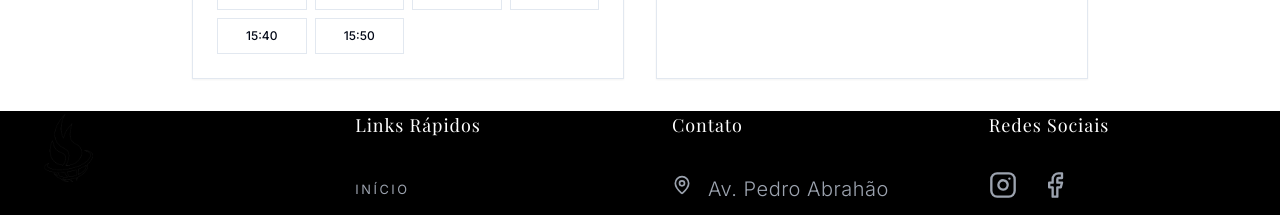
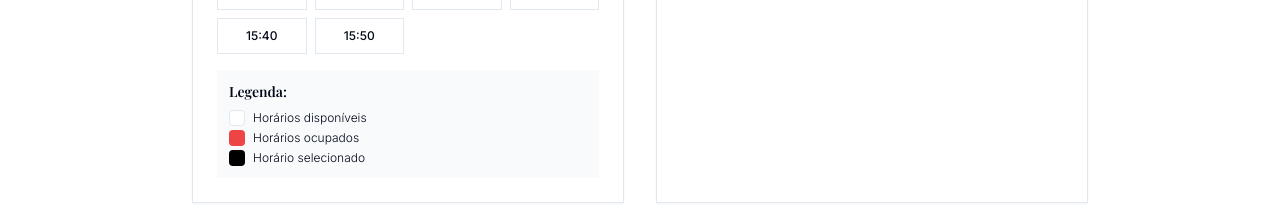
Before and after one commit to natanaelddd/redentor-cristo-digital, a React (Vite) app: page /agendamento in a window 1280 px wide. Shown: the part 1096-1311 px from the top of the page. Built offline with nearby package versions, Linux system fonts and the light colour scheme; no server answers; the database is empty; a web font is replaced by a local one.

Commit message:
Implement appointment availability display

```diff
--- a/src/pages/Agendamento.tsx
+++ b/src/pages/Agendamento.tsx
@@ -86,6 +86,27 @@ const Agendamento = () => {
   // Load booked times and total appointments for the event date
   useEffect(() => {
     loadBookedTimes();
+
+    // Set up real-time updates for appointments
+    const channel = supabase
+      .channel('appointment-updates')
+      .on(
+        'postgres_changes',
+        {
+          event: 'INSERT',
+          schema: 'public',
+          table: 'event_appointments',
+          filter: `appointment_date=eq.${format(eventDate, 'yyyy-MM-dd')}`
+        },
+        () => {
+          loadBookedTimes();
+        }
+      )
+      .subscribe();
+
+    return () => {
+      supabase.removeChannel(channel);
+    };
   }, []);
 
   const loadBookedTimes = async () => {
@@ -236,25 +257,50 @@ const Agendamento = () => {
                 <div>
                   <Label>Horários Disponíveis</Label>
                   <div className="grid grid-cols-4 gap-2 mt-2">
-                    {timeSlots.map((time) => (
+                    {timeSlots.map((time) => {
+                      const isBooked = bookedTimes.includes(time);
+                      const isSelected = selectedTime === time;
+                      const isDisabled = isBooked || totalAppointments >= 70;
+
+                      return (
                         <Button
                           key={time}
                           type="button"
-                        variant={selectedTime === time ? "default" : "outline"}
+                          variant={isSelected ? "default" : "outline"}
                           size="sm"
-                        disabled={bookedTimes.includes(time) || totalAppointments >= 70}
+                          disabled={isDisabled}
                           onClick={() => setSelectedTime(time)}
-                        className="text-xs"
+                          className={`text-xs ${
+                            isBooked
+                              ? 'bg-destructive text-destructive-foreground hover:bg-destructive/90 border-destructive'
+                              : ''
+                          }`}
                         >
                           {time}
                         </Button>
-                    ))}
+                      );
+                    })}
                   </div>
-                  {bookedTimes.length > 0 && (
-                    <p className="text-xs text-muted-foreground mt-2">
-                      Horários em cinza já estão ocupados
-                    </p>
-                  )}
+
+                  {/* Legenda */}
+                  <div className="mt-4 p-3 bg-muted/50 rounded-lg">
+                    <h4 className="text-sm font-semibold mb-2">Legenda:</h4>
+                    <div className="space-y-1 text-xs">
+                      <div className="flex items-center gap-2">
+                        <div className="w-4 h-4 bg-background border border-input rounded"></div>
+                        <span>Horários disponíveis</span>
+                      </div>
+                      <div className="flex items-center gap-2">
+                        <div className="w-4 h-4 bg-destructive rounded"></div>
+                        <span>Horários ocupados</span>
+                      </div>
+                      <div className="flex items-center gap-2">
+                        <div className="w-4 h-4 bg-primary rounded"></div>
+                        <span>Horário selecionado</span>
+                      </div>
+                    </div>
+                  </div>
+
                   {totalAppointments >= 70 && (
                     <p className="text-xs text-destructive mt-2 font-semibold">
                       ⚠️ Todas as vagas foram preenchidas
```
Lines whose indentation alone changed are shown as unchanged.
